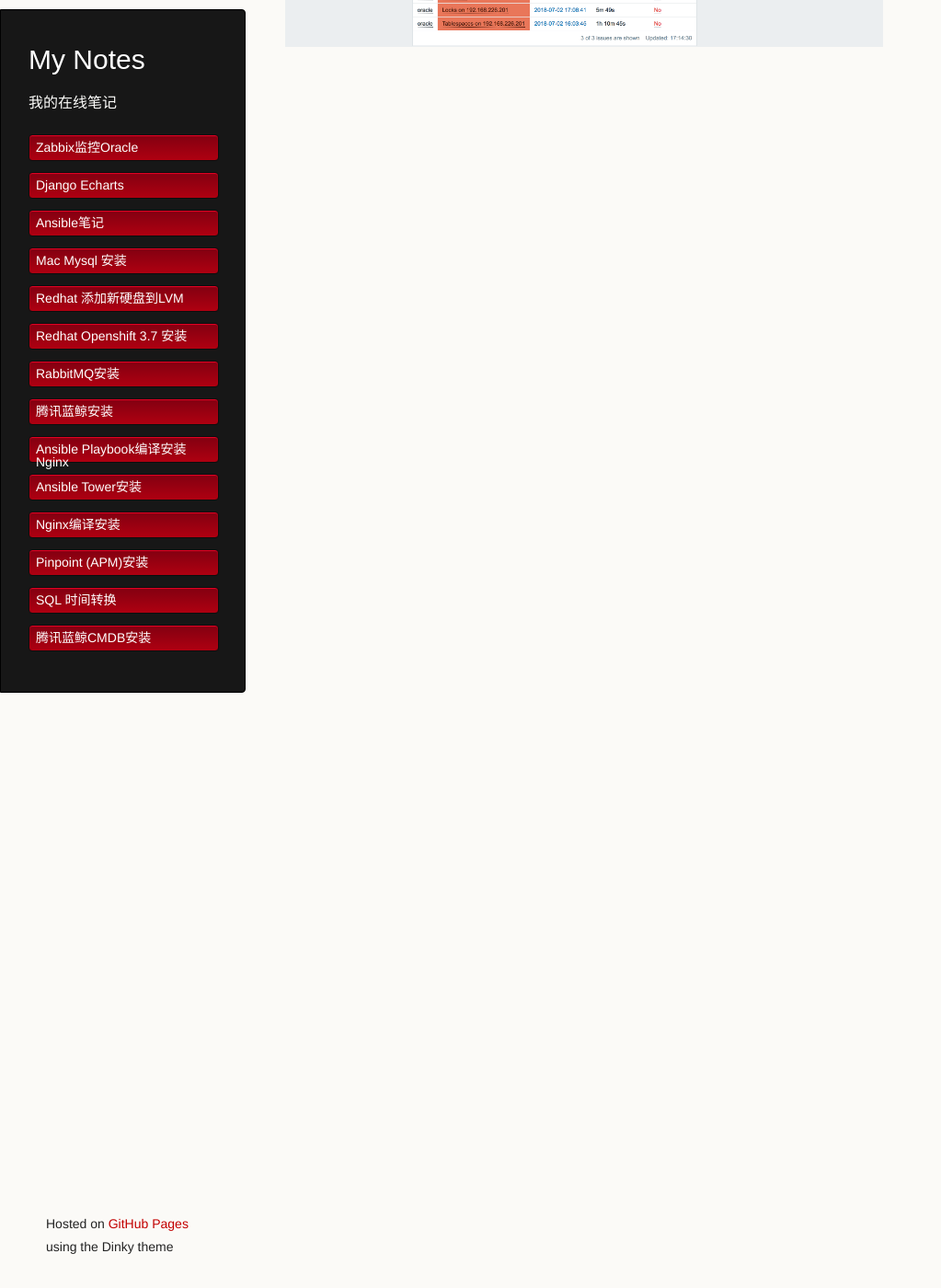
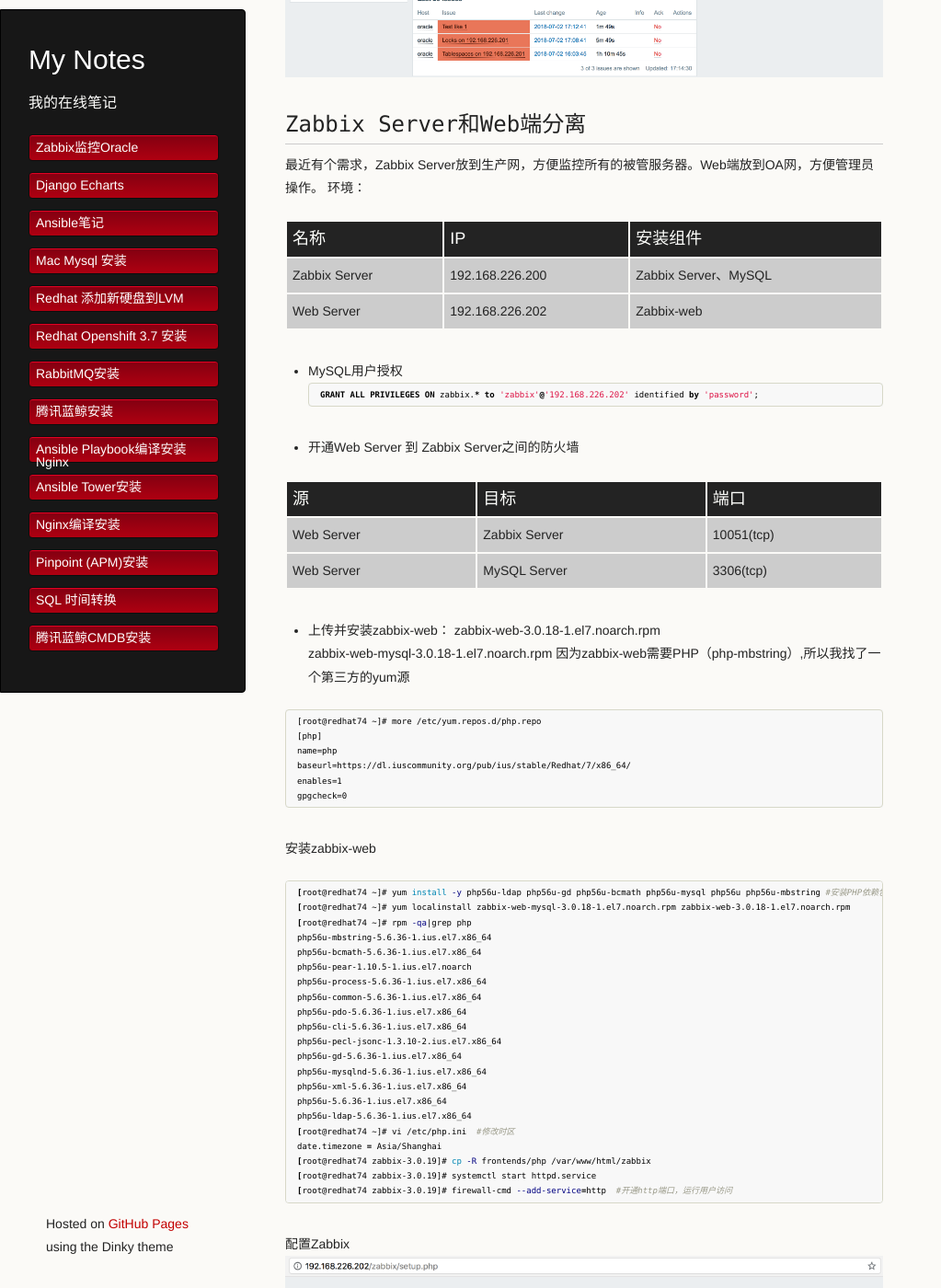
Before and after one commit to MerinYan/MerinYan.github.io, a Jekyll site: the page built from _posts/2018-07-02-Zabbix-Oracle-orabbix.md, in a window 1280 px wide and 1400 px high, scrolled down 5762 px. Shown: the whole window at 92% size, without its empty margins (0-1023 px from the left). Built offline with Jekyll 4.4.1, drawn with Linux system fonts in a browser that asks for light colours; some of the changed text lies outside the part shown.

Commit message:
2018-07-03

````diff
--- a/_posts/2018-07-02-Zabbix-Oracle-orabbix.md
+++ b/_posts/2018-07-02-Zabbix-Oracle-orabbix.md
@@ -57,6 +57,8 @@
 ```shell
 [root@redhat74 ~]# unzip orabbix-1.2.3.zip -d /usr/local/orabbix
 [root@redhat74 ~]# cp /usr/local/orabbix/init.d/orabbix /etc/init.d/
+[root@redhat74 ~]# chmod +x /etc/init.d/orabbix
+[root@redhat74 ~]# chmod +x /usr/local/orabbix/run.sh
 [root@redhat74 ~]# vi /etc/init.d/orabbix
 ...
 orabbix=/usr/local/orabbix
@@ -148,3 +150,65 @@
 ![效果图]({{site.url}}/assets/images/2018-07-02-Zabbix-orabbix-add-custom-key1.png)
 报警效果图
 ![效果图]({{site.url}}/assets/images/2018-07-02-Zabbix-orabbix-add-custom-key2.png)
+
+## Zabbix Server和Web端分离
+最近有个需求，Zabbix Server放到生产网，方便监控所有的被管服务器。Web端放到OA网，方便管理员操作。
+环境：
+
+| 名称          | IP                  | 安装组件               |
+|:-------------|:--------------------|:----------------------|
+|Zabbix Server | 192.168.226.200     | Zabbix Server、MySQL  |
+|Web Server | 192.168.226.202        | Zabbix-web            |
+
+* MySQL用户授权
+```sql
+GRANT ALL PRIVILEGES ON zabbix.* to 'zabbix'@'192.168.226.202' identified by 'password';
+```
+* 开通Web Server 到 Zabbix Server之间的防火墙
+
+| 源          | 目标                  | 端口               |
+|:-------------|:--------------------|:----------------------|
+|Web Server | Zabbix Server     | 10051(tcp)  |
+|Web Server | MySQL Server      | 3306(tcp)   |
+
+* 上传并安装zabbix-web：
+zabbix-web-3.0.18-1.el7.noarch.rpm
+zabbix-web-mysql-3.0.18-1.el7.noarch.rpm
+因为zabbix-web需要PHP（php-mbstring）,所以我找了一个第三方的yum源
+
+```
+[root@redhat74 ~]# more /etc/yum.repos.d/php.repo
+[php]
+name=php
+baseurl=https://dl.iuscommunity.org/pub/ius/stable/Redhat/7/x86_64/
+enables=1
+gpgcheck=0
+```
+
+安装zabbix-web
+```bash
+[root@redhat74 ~]# yum install -y php56u-ldap php56u-gd php56u-bcmath php56u-mysql php56u php56u-mbstring #安装PHP依赖包
+[root@redhat74 ~]# yum localinstall zabbix-web-mysql-3.0.18-1.el7.noarch.rpm zabbix-web-3.0.18-1.el7.noarch.rpm
+[root@redhat74 ~]# rpm -qa|grep php
+php56u-mbstring-5.6.36-1.ius.el7.x86_64
+php56u-bcmath-5.6.36-1.ius.el7.x86_64
+php56u-pear-1.10.5-1.ius.el7.noarch
+php56u-process-5.6.36-1.ius.el7.x86_64
+php56u-common-5.6.36-1.ius.el7.x86_64
+php56u-pdo-5.6.36-1.ius.el7.x86_64
+php56u-cli-5.6.36-1.ius.el7.x86_64
+php56u-pecl-jsonc-1.3.10-2.ius.el7.x86_64
+php56u-gd-5.6.36-1.ius.el7.x86_64
+php56u-mysqlnd-5.6.36-1.ius.el7.x86_64
+php56u-xml-5.6.36-1.ius.el7.x86_64
+php56u-5.6.36-1.ius.el7.x86_64
+php56u-ldap-5.6.36-1.ius.el7.x86_64
+[root@redhat74 ~]# vi /etc/php.ini  #修改时区
+date.timezone = Asia/Shanghai
+[root@redhat74 zabbix-3.0.19]# cp -R frontends/php /var/www/html/zabbix
+[root@redhat74 zabbix-3.0.19]# systemctl start httpd.service
+[root@redhat74 zabbix-3.0.19]# firewall-cmd --add-service=http  #开通http端口，运行用户访问
+```
+
+配置Zabbix
+![开始配置]({{site.url}}/assets/images/2018-07-02-Zabbix-web-install.png)
````
Also changed, not shown: assets/images/2018-07-02-Zabbix-web-install.png (added), 2 other files.
